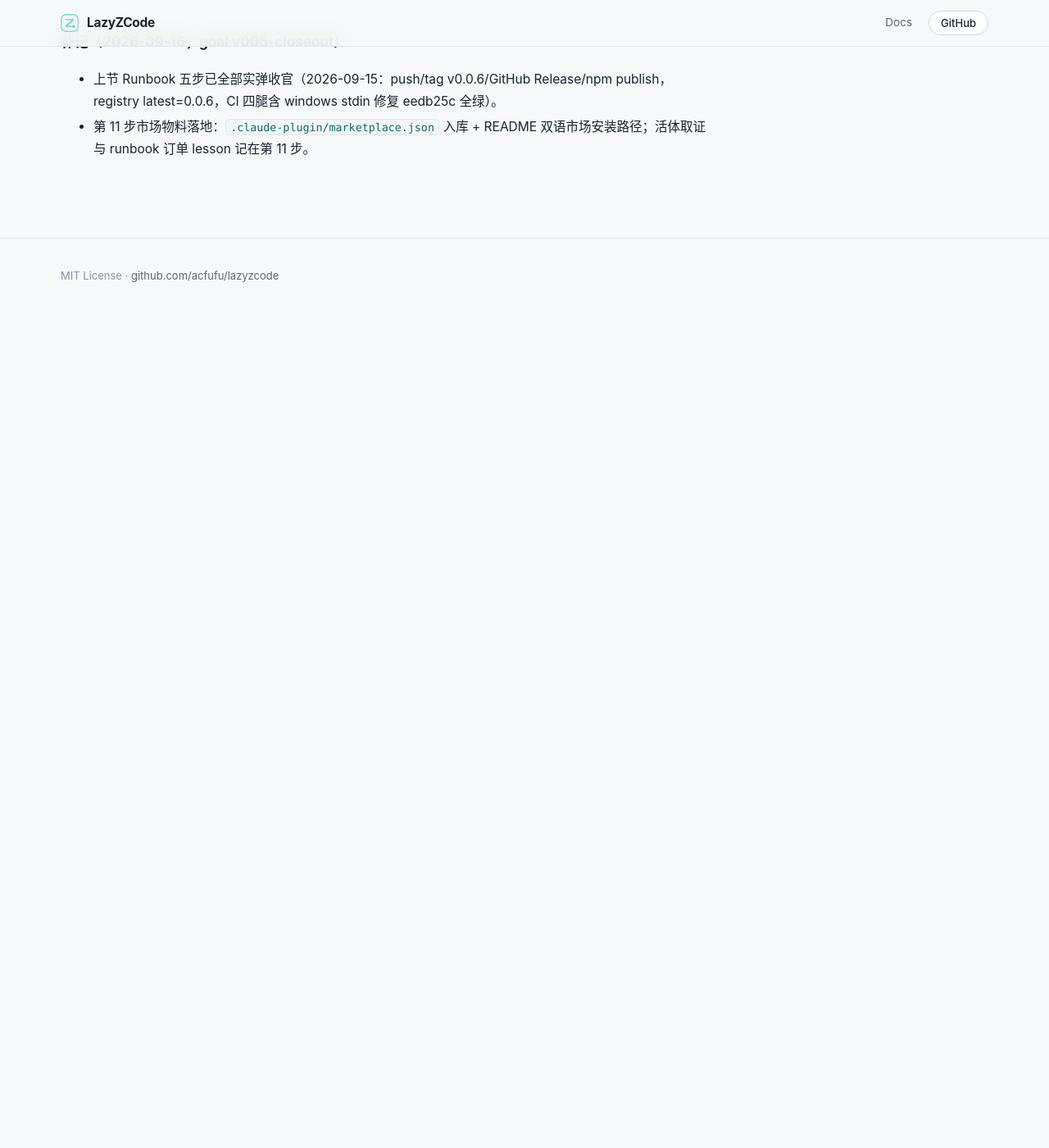
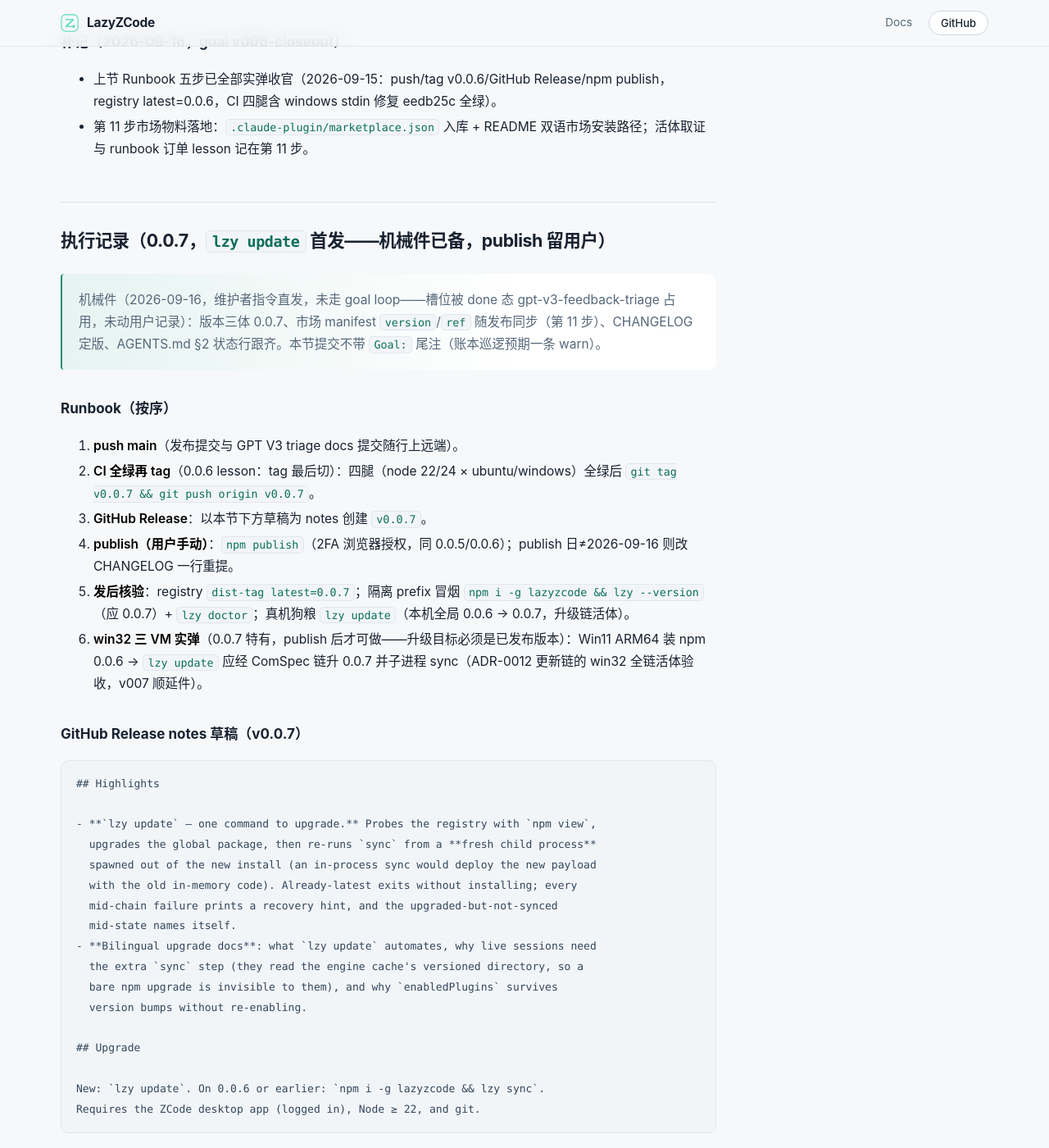
Before and after one commit to Acfufu/lazyzcode, a Jekyll site: the page built from docs/release-checklist.md, in a window 1280 px wide and 1400 px high, scrolled down 4382 px. Shown: the whole window at 82% size. Built offline with Jekyll 4.4.1, drawn with Linux system fonts in a browser that asks for light colours; our own code applies the rules of GitHub Pages for plain Markdown files; before the commit the page ends 4778 px from its top, so only the background shows below that.

Commit message:
chore(release): v0.0.7 — bump version triple, pin marketplace, finalize changelog
package.json + plugin.json 0.0.6→0.0.7; marketplace manifest version/ref
pinned to v0.0.7 (checklist step 11 per-release sync); CHANGELOG
[Unreleased] → [0.0.7] - 2026-09-16; AGENTS.md §2 status line updated;
0.0.7 runbook + release-notes draft appended to docs/release-checklist.md.

Release chore executed directly on maintainer instruction — the goal slot
is held by the done gpt-v3-feedback-triage (left untouched), so this
commit carries no Goal trailer; ledger patrol will emit one warn line.

````diff
--- a/docs/release-checklist.md
+++ b/docs/release-checklist.md
@@ -103,3 +103,38 @@ Node ≥ 22, and git.
 
 - 上节 Runbook 五步已全部实弹收官（2026-09-15：push/tag v0.0.6/GitHub Release/npm publish，registry latest=0.0.6，CI 四腿含 windows stdin 修复 eedb25c 全绿）。
 - 第 11 步市场物料落地：`.claude-plugin/marketplace.json` 入库 + README 双语市场安装路径；活体取证与 runbook 订单 lesson 记在第 11 步。
+
+## 执行记录（0.0.7，`lzy update` 首发——机械件已备，publish 留用户）
+
+> 机械件（2026-09-16，维护者指令直发，未走 goal loop——槽位被 done 态 gpt-v3-feedback-triage 占用，未动用户记录）：版本三体 0.0.7、市场 manifest `version`/`ref` 随发布同步（第 11 步）、CHANGELOG 定版、AGENTS.md §2 状态行跟齐。本节提交不带 `Goal:` 尾注（账本巡逻预期一条 warn）。
+
+### Runbook（按序）
+
+1. **push main**（发布提交与 GPT V3 triage docs 提交随行上远端）。
+2. **CI 全绿再 tag**（0.0.6 lesson：tag 最后切）：四腿（node 22/24 × ubuntu/windows）全绿后 `git tag v0.0.7 && git push origin v0.0.7`。
+3. **GitHub Release**：以本节下方草稿为 notes 创建 `v0.0.7`。
+4. **publish（用户手动）**：`npm publish`（2FA 浏览器授权，同 0.0.5/0.0.6）；publish 日≠2026-09-16 则改 CHANGELOG 一行重提。
+5. **发后核验**：registry `dist-tag latest=0.0.7`；隔离 prefix 冒烟 `npm i -g lazyzcode && lzy --version`（应 0.0.7）+ `lzy doctor`；真机狗粮 `lzy update`（本机全局 0.0.6 → 0.0.7，升级链活体）。
+6. **win32 三 VM 实弹**（0.0.7 特有，publish 后才可做——升级目标必须是已发布版本）：Win11 ARM64 装 npm 0.0.6 → `lzy update` 应经 ComSpec 链升 0.0.7 并子进程 sync（ADR-0012 更新链的 win32 全链活体验收，v007 顺延件）。
+
+### GitHub Release notes 草稿（v0.0.7）
+
+```markdown
+## Highlights
+
+- **`lzy update` — one command to upgrade.** Probes the registry with `npm view`,
+  upgrades the global package, then re-runs `sync` from a **fresh child process**
+  spawned out of the new install (an in-process sync would deploy the new payload
+  with the old in-memory code). Already-latest exits without installing; every
+  mid-chain failure prints a recovery hint, and the upgraded-but-not-synced
+  mid-state names itself.
+- **Bilingual upgrade docs**: what `lzy update` automates, why live sessions need
+  the extra `sync` step (they read the engine cache's versioned directory, so a
+  bare npm upgrade is invisible to them), and why `enabledPlugins` survives
+  version bumps without re-enabling.
+
+## Upgrade
+
+New: `lzy update`. On 0.0.6 or earlier: `npm i -g lazyzcode && lzy sync`.
+Requires the ZCode desktop app (logged in), Node ≥ 22, and git.
+```
--- a/package.json
+++ b/package.json
@@ -1,6 +1,6 @@
 {
   "name": "lazyzcode",
-  "version": "0.0.6",
+  "version": "0.0.7",
   "description": "AI coding-workflow discipline layer for ZCode: plan, execute, take evidence, never stop half-done. Plugin + lightweight CLI (lzy).",
   "keywords": [
     "zcode",
````
Also changed, not shown: AGENTS.md (+1 -1 lines), .claude-plugin/marketplace.json, CHANGELOG.md, plugin/.zcode-plugin/plugin.json.
